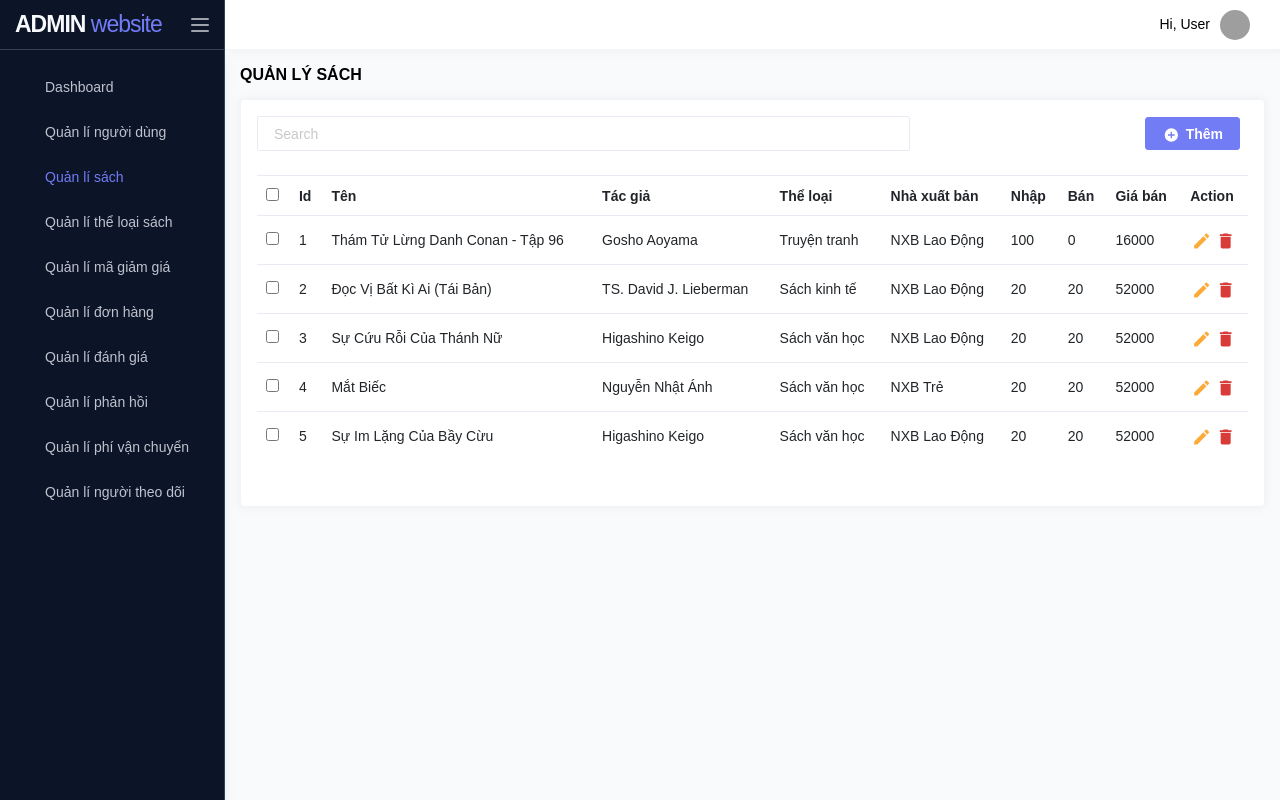
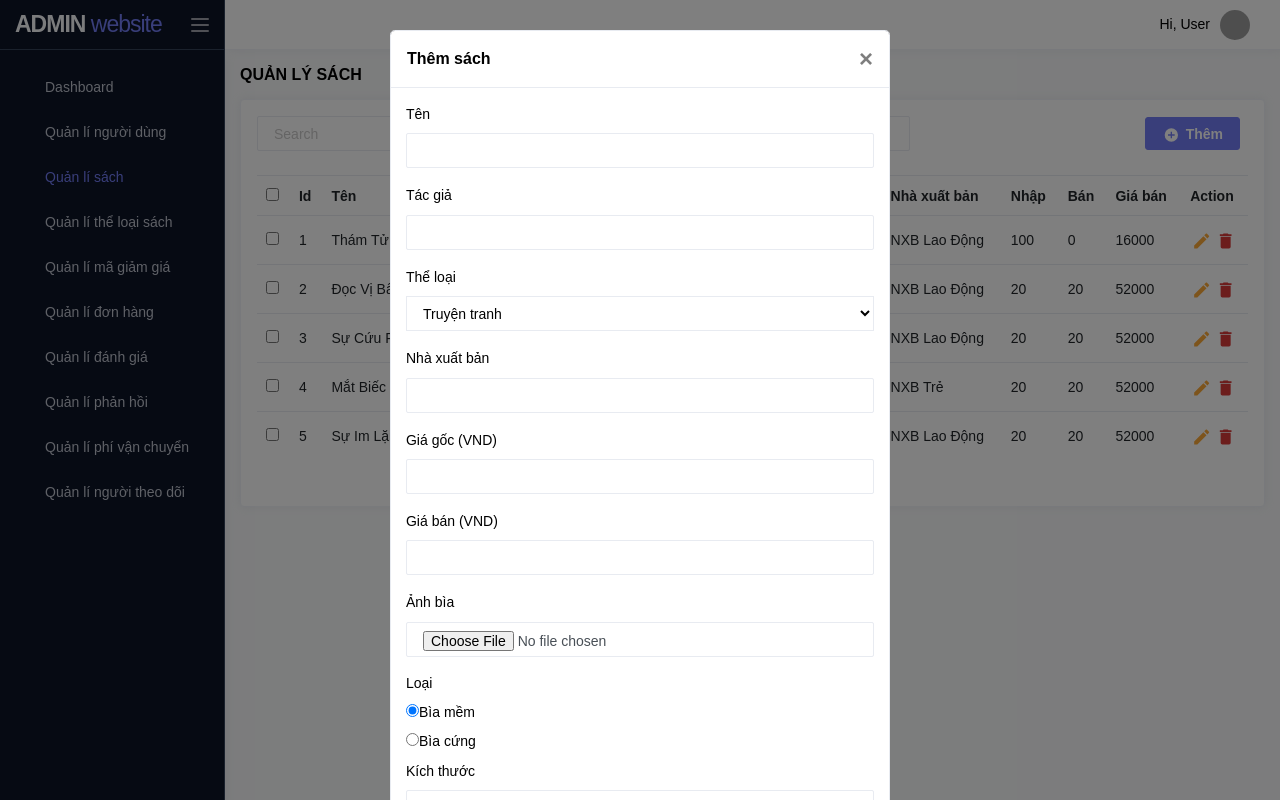
Before and after one commit to pnyennhi/swap-admin, a React (Create React App) app: page /book in a window 1280 px wide. Built offline with nearby package versions, Linux system fonts and the light colour scheme; sample sign-in values are in the browser's storage; grey boxes are pictures that could not be loaded.

Commit message:
add AddBookModal to Book container

```diff
--- a/src/containers/Book/Book.js
+++ b/src/containers/Book/Book.js
@@ -3,6 +3,7 @@ import { add } from "../../components/svg/icon";
 import BookTable from "./components/BookTable";
 import { books as fakeBooks } from "../../FakeData";
 import DeleteBookModal from "./components/DeleteBookModal";
+import AddBookModal from "./components/AddBookModal";
 
 const Book = () => {
   const [books, setBooks] = useState(fakeBooks);
@@ -10,6 +11,7 @@ const Book = () => {
   const [deletedBook, setDeletedBook] = useState(null);
   const [searchedBooks, setSearchedBooks] = useState([]);
   const [showDeleteModal, setShowDeletedModal] = useState(false);
+  const [showAddModal, setShowAddModal] = useState(true);
   const [isSearching, setIsSearching] = useState(false);
 
   const handleSetDeletedBook = (id) => {
@@ -19,6 +21,10 @@ const Book = () => {
   const handleCloseDeleteModal = () => {
     setDeletedBook(null);
     setShowDeletedModal(false);
+  };
+
+  const handleCloseAddModal = () => {
+    setShowAddModal(false);
   };
 
   const handleDeleteBook = (ids) => {
@@ -108,7 +114,12 @@ const Book = () => {
                   </div>
                 )}
                 <div class="col-sm-12 col-md-2 text-right">
-                  <a className="btn btn-primary mr-2 mb-2 mb-md-0 text-white">
+                  <a
+                    className="btn btn-primary mr-2 mb-2 mb-md-0 text-white"
+                    onClick={() => {
+                      setShowAddModal(true);
+                    }}
+                  >
                     <i className="mr-2">{add}</i>
                     Thêm
                   </a>
@@ -135,6 +146,14 @@ const Book = () => {
                   onDelete={handleDeleteBook}
                 />
               )}
+
+              {showAddModal && (
+                <AddBookModal
+                  show={showAddModal}
+                  onClose={handleCloseAddModal}
+                  // onAdd={handleAddBook}
+                />
+              )}
             </div>
           </div>
         </div>
```
